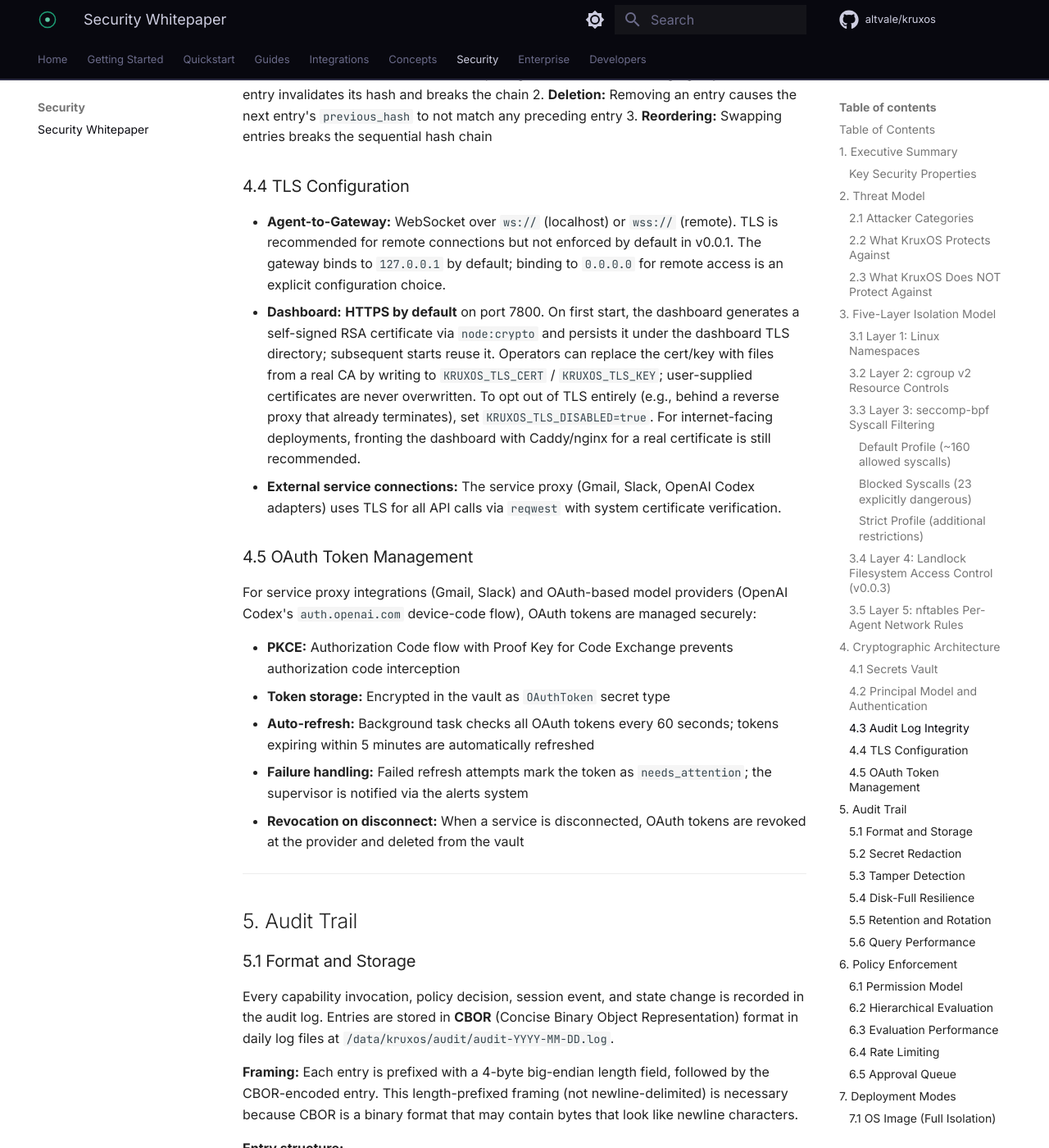
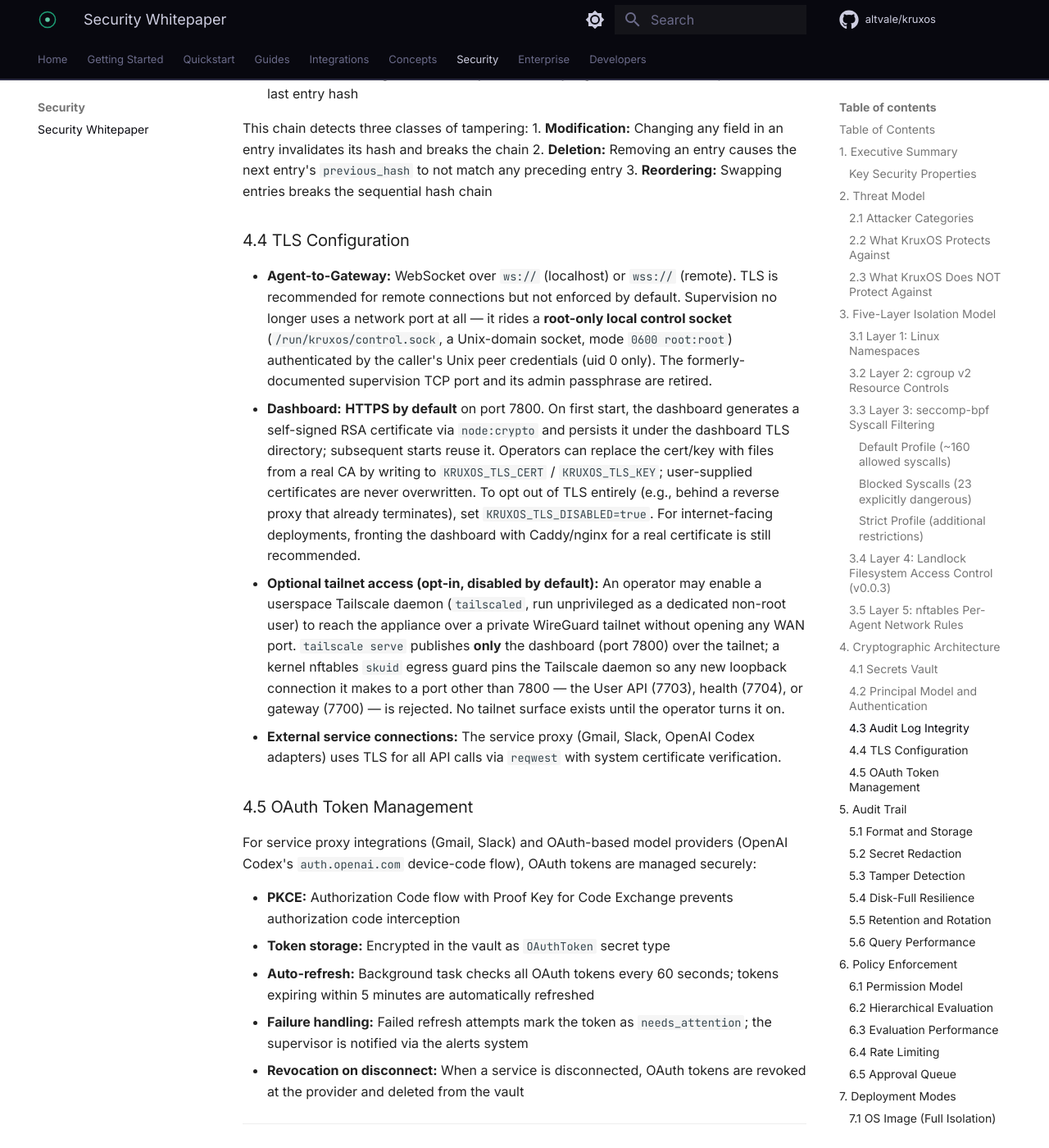
Before and after one commit to altvale/kruxos, an MkDocs documentation site: the page built from docs/public/docs/security/whitepaper.md, in a window 1280 px wide and 1400 px high, scrolled down 15255 px. Shown: the whole window at 82% size. Built offline with MkDocs 1.6.1 and Material for MkDocs 9.7.7, drawn with Linux system fonts in a browser that asks for light colours; comment, search, counter and statistics services are not loaded; some of the changed text lies outside the part shown.

Commit message:
docs(whitepaper): supervision on root-only control socket + opt-in tailnet
The security whitepaper cited a retired supervision TCP port with an admin
passphrase (NIST AC-17). Corrected to the shipped model:
- supervision rides a root-only local Unix-domain control socket
  (0600 root:root, peer-credential uid 0), no network port, no shared
  passphrase — fixed the dashboard-login section, principal table, TLS
  section, the 8.8 limitation, and the AC-17 mapping row
- documented the opt-in tailnet surface (userspace unprivileged tailscaled,
  serve publishes only the dashboard, nftables skuid egress guard fences
  the loopback User API/health/gateway ports)

Note: the PDF copy needs regeneration as part of the whitepaper sync at cut.

```diff
--- a/docs/public/docs/security/whitepaper.md
+++ b/docs/public/docs/security/whitepaper.md
@@ -299,7 +299,7 @@ The secrets vault (`crates/vault/`) provides encrypted storage for all credentia
 4. When the vault is locked or the process exits, the master key is zeroed in memory
 5. The master key is never written to disk, never logged, and never transmitted
 
-**Dashboard login passphrase (separate from the vault master key):** To allow the operator to log in to the web dashboard *after* the gateway has unlocked the vault, KruxOS writes a `bcrypt` hash of the operator's chosen passphrase to `${data_dir}/vault_passphrase_hash` (mode `0600`) during the first-boot wizard. The supervision WebSocket (port 7701) and dashboard login form verify operator-supplied passphrases against this bcrypt hash with a constant-time comparison. The bcrypt hash is **only** for verifying the human operator at login time; it is never used to derive any encryption key. The vault's actual encryption key still derives from the original passphrase via Argon2id at gateway startup, before the dashboard is reachable.
+**Dashboard login passphrase (separate from the vault master key):** To allow the operator to log in to the web dashboard *after* the gateway has unlocked the vault, KruxOS writes a `bcrypt` hash of the operator's chosen passphrase to `${data_dir}/vault_passphrase_hash` (mode `0600`) during the first-boot wizard. The dashboard login form verifies operator-supplied passphrases against this bcrypt hash with a constant-time comparison. (Supervision no longer uses a network port or this passphrase — it rides a root-only local control socket authenticated by Unix peer credentials; see §4.4.) The bcrypt hash is **only** for verifying the human operator at login time; it is never used to derive any encryption key. The vault's actual encryption key still derives from the original passphrase via Argon2id at gateway startup, before the dashboard is reachable.
 
 **Use-not-read access model:**
 Agents never receive raw secret values. Instead:
@@ -324,9 +324,9 @@ KruxOS distinguishes two principal types — `User` (the human operator) and `Ag
 
 | Principal | Listener | Credential | Notes |
 |-----------|----------|-----------|-------|
-| **User** (operator) | TCP **7703** (HTTP, loopback by default) | Bearer token | Issued via `kruxos user-token create`; one-time raw-token reveal; CLI tools (`mcp-bridge`, `cli-hook`) read the bearer from the vault, env, or stdin so it never appears in argv |
+| **User** (operator) | TCP **7703** (HTTP, loopback by default) | Bearer token | Issued via `kruxos user-token create`; one-time raw-token reveal. The `/code` CLI tools (`mcp-bridge`, `cli-hook`) instead mint a short-lived credential over the peer-credential control socket, so no bearer appears in argv or on disk |
 | **Agent** (autonomous) | TCP **7700** (MCP, JSON-RPC fallback) | API key | Issued via `kruxos agent create`; subject to per-agent policy; revocable via `kruxos agent revoke` |
-| **Operator** (dashboard) | TCP **7800** (HTTPS, self-signed cert) | bcrypt-hashed passphrase | Verified against `${data_dir}/vault_passphrase_hash`; supervision WebSocket on 7701 uses the same hash |
+| **Operator** (dashboard) | TCP **7800** (HTTPS, self-signed cert) | bcrypt-hashed passphrase | Verified against `${data_dir}/vault_passphrase_hash`. Supervision rides a root-only local control socket (peer-credential uid 0), not a network port |
 
 **Token generation and storage:**
 
@@ -357,8 +357,9 @@ This chain detects three classes of tampering:
 
 ### 4.4 TLS Configuration
 
-- **Agent-to-Gateway:** WebSocket over `ws://` (localhost) or `wss://` (remote). TLS is recommended for remote connections but not enforced by default in v0.0.1. The gateway binds to `127.0.0.1` by default; binding to `0.0.0.0` for remote access is an explicit configuration choice.
+- **Agent-to-Gateway:** WebSocket over `ws://` (localhost) or `wss://` (remote). TLS is recommended for remote connections but not enforced by default. Supervision no longer uses a network port at all — it rides a **root-only local control socket** (`/run/kruxos/control.sock`, a Unix-domain socket, mode `0600 root:root`) authenticated by the caller's Unix peer credentials (uid 0 only). The formerly-documented supervision TCP port and its admin passphrase are retired.
 - **Dashboard:** **HTTPS by default** on port 7800. On first start, the dashboard generates a self-signed RSA certificate via `node:crypto` and persists it under the dashboard TLS directory; subsequent starts reuse it. Operators can replace the cert/key with files from a real CA by writing to `KRUXOS_TLS_CERT` / `KRUXOS_TLS_KEY`; user-supplied certificates are never overwritten. To opt out of TLS entirely (e.g., behind a reverse proxy that already terminates), set `KRUXOS_TLS_DISABLED=true`. For internet-facing deployments, fronting the dashboard with Caddy/nginx for a real certificate is still recommended.
+- **Optional tailnet access (opt-in, disabled by default):** An operator may enable a userspace Tailscale daemon (`tailscaled`, run unprivileged as a dedicated non-root user) to reach the appliance over a private WireGuard tailnet without opening any WAN port. `tailscale serve` publishes **only** the dashboard (port 7800) over the tailnet; a kernel nftables `skuid` egress guard pins the Tailscale daemon so any new loopback connection it makes to a port other than 7800 — the User API (7703), health (7704), or gateway (7700) — is rejected. No tailnet surface exists until the operator turns it on.
 - **External service connections:** The service proxy (Gmail, Slack, OpenAI Codex adapters) uses TLS for all API calls via `reqwest` with system certificate verification.
 
 ### 4.5 OAuth Token Management
@@ -674,9 +675,9 @@ This section documents known security limitations in KruxOS v0.0.1 with complete
 
 ### 8.8 Internal Traffic Not Encrypted by Default
 
-**Limitation:** Agent-to-Gateway traffic over WebSocket uses `ws://` (unencrypted) when connecting via localhost. The supervision WebSocket (port 7701) also uses `ws://` by default.
+**Limitation:** Agent-to-Gateway traffic over WebSocket uses `ws://` (unencrypted) when connecting via localhost.
 
-**Mitigation:** The Gateway binds to `127.0.0.1` by default, so traffic does not traverse the network. Remote access requires explicit configuration to bind to `0.0.0.0`, at which point TLS should be configured. For remote access, deploy a TLS-terminating reverse proxy such as Caddy. Built-in Let's Encrypt support is planned for v0.0.4.
+**Mitigation:** The User API (7703) and health endpoint (7704) bind `127.0.0.1`, and supervision rides a root-only local Unix-domain control socket rather than a network port — so that traffic never traverses the network. Remote access to the agent gateway requires TLS; deploy a TLS-terminating reverse proxy such as Caddy. Built-in Let's Encrypt support is planned for v0.0.4.
 
 **Planned (v0.0.4):** Automatic TLS for all WebSocket connections when binding to non-localhost addresses.
 
@@ -827,7 +828,7 @@ This appendix maps KruxOS security controls to common compliance frameworks. **T
 | **AC-2** Account management | Agent identity in agents.db; create/revoke/rotate via CLI | Addressed |
 | **AC-3** Access enforcement | Policy engine evaluates every capability call; 4-tier model | Addressed |
 | **AC-6** Least privilege | Agents confined to workspace; capabilities are the only API; default-deny network | Addressed |
-| **AC-17** Remote access | WebSocket with configurable TLS; admin passphrase for supervision port | Addressed |
+| **AC-17** Remote access | Agent gateway over WebSocket (per-Agent bearer, configurable TLS); supervision on a root-only local control socket (Unix-domain, `0600 root:root`, peer-credential uid 0) — no network port, no shared passphrase; optional opt-in tailnet publishes only the dashboard | Addressed |
 | **AU-2** Audit events | Every capability invocation, policy decision, session event logged | Addressed |
 | **AU-3** Audit content | Agent ID, session ID, capability, inputs (redacted), outputs, duration, policy decision | Addressed |
 | **AU-9** Protection of audit information | Landlock blocks agent access to audit directory; hash chain detects tampering | Addressed |
```
Also changed, not shown: CHANGELOG.md.
